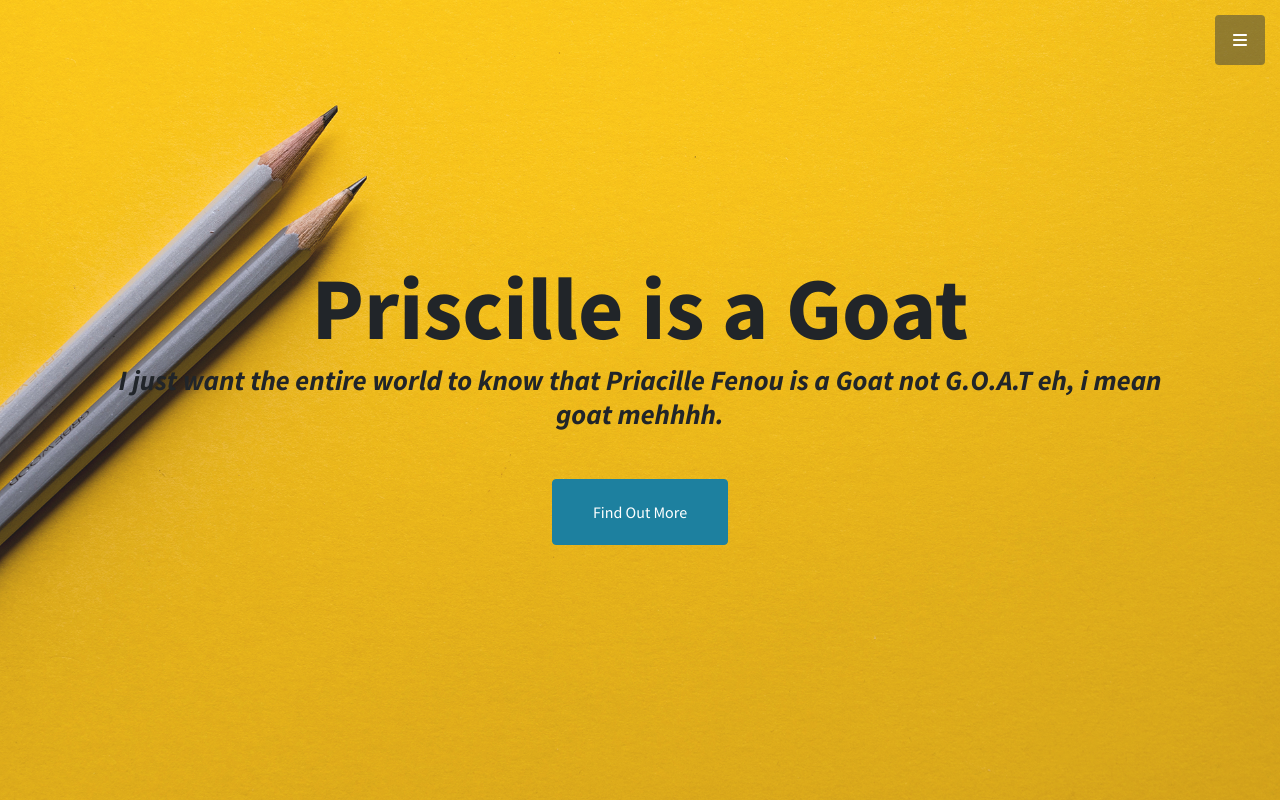
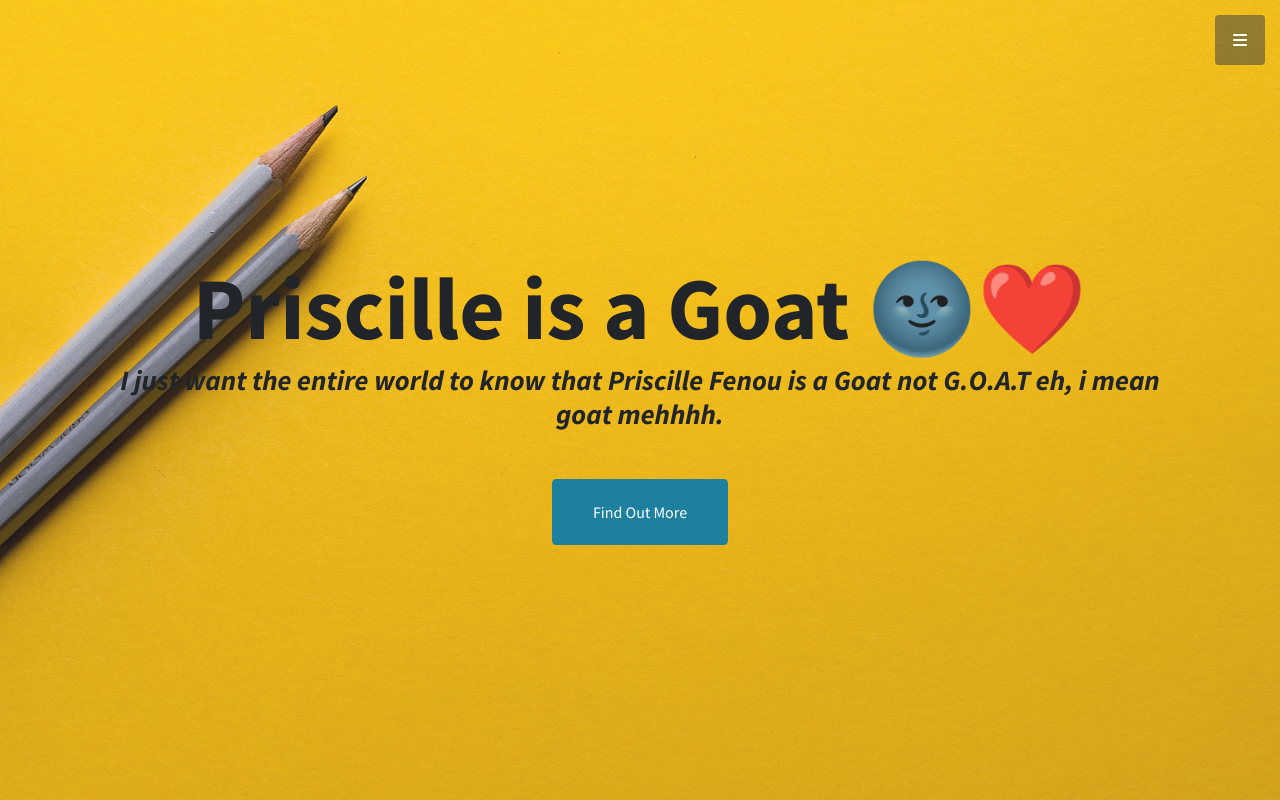
Before and after one commit to jephthah-snr/testraleway123, a Django app: page / in a window 1280 px wide. Run offline with Django 3.2, Linux system fonts and the light colour scheme; some libraries are stand-ins or nearby versions.

Commit message:
added static url

```diff
--- a/core/templates/core/index.html
+++ b/core/templates/core/index.html
@@ -34,8 +34,8 @@
         <!-- Header-->
         <header class="masthead d-flex align-items-center">
             <div class="container px-4 px-lg-5 text-center">
-                <h1 class="mb-1">Priscille is a Goat</h1>
-                <h3 class="mb-5"><em>I just want the entire world to know that <b>Priacille Fenou</b> is a Goat not G.O.A.T eh, i mean goat mehhhh.</em></h3>
+                <h1 class="mb-1">Priscille is a Goat 🌚❤️</h1>
+                <h3 class="mb-5"><em>I just want the entire world to know that <b>Priscille Fenou</b> is a Goat not G.O.A.T eh, i mean goat mehhhh.</em></h3>
                 <a class="btn btn-primary btn-xl" href="https://wa.me/64916894">Find Out More</a>
             </div>
         </header>
--- a/testRaleway/urls.py
+++ b/testRaleway/urls.py
@@ -14,9 +14,11 @@ Including another URLconf
     2. Add a URL to urlpatterns:  path('blog/', include('blog.urls'))
 """
 from django.contrib import admin
+from django.conf import settings
+from django.conf.urls.static import static
 from django.urls import path, include
 
 urlpatterns = [
     path('admin/', admin.site.urls),
     path("", include("core.urls"))
-]
+]+ static(settings.STATIC_URL, document_root=settings.STATIC_ROOT)
```
